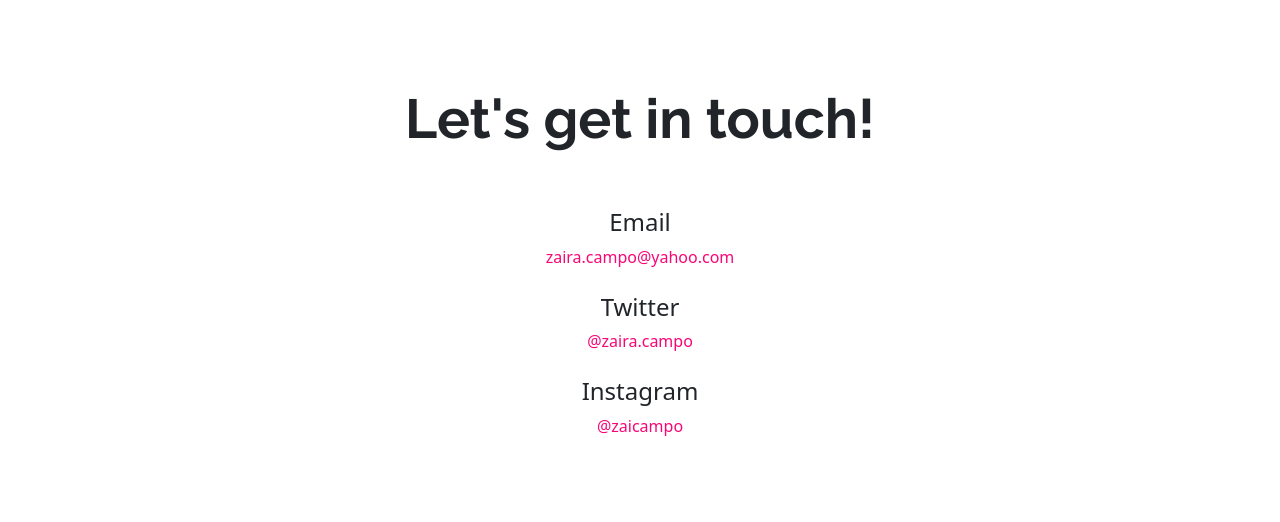
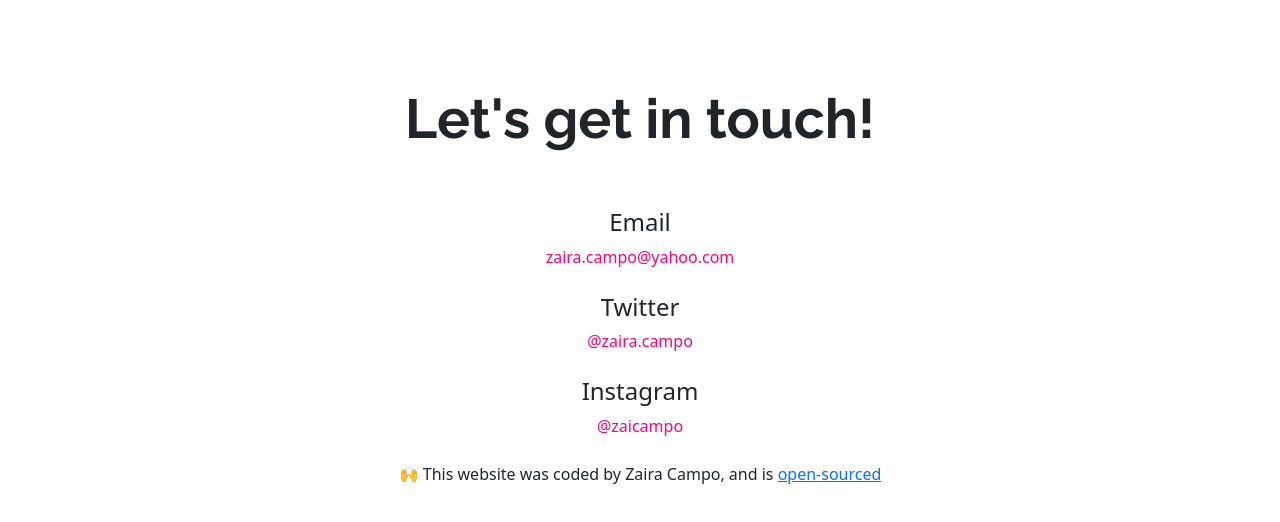
Before and after one commit to zaicampo/portfolio-website, a plain HTML site: page contact.html in a window 1280 px wide. Shown: the part 94-616 px from the top of the page. Drawn offline with nearby package versions, Linux system fonts and the light colour scheme.

Commit message:
Footer info in contact page

```diff
--- a/contact.html
+++ b/contact.html
@@ -82,7 +82,16 @@
              <a href="https://www.instagram.com/zaicampo" class="contact-info text-center d-block text-decoration-none"target="_blank" title="Instagram profile">@zaicampo</a>
     </section>
 
-
+      <p class="text-center mt-4">
+      🙌 This website was coded by Zaira Campo, and is
+      <a
+        href="https://github.com/zaicampo/portfolio-website"
+        target="_blank"
+        title="Open Source Code"
+      >
+        open-sourced</a
+      >
+    </p>
 
   </body>
 </html>
```
